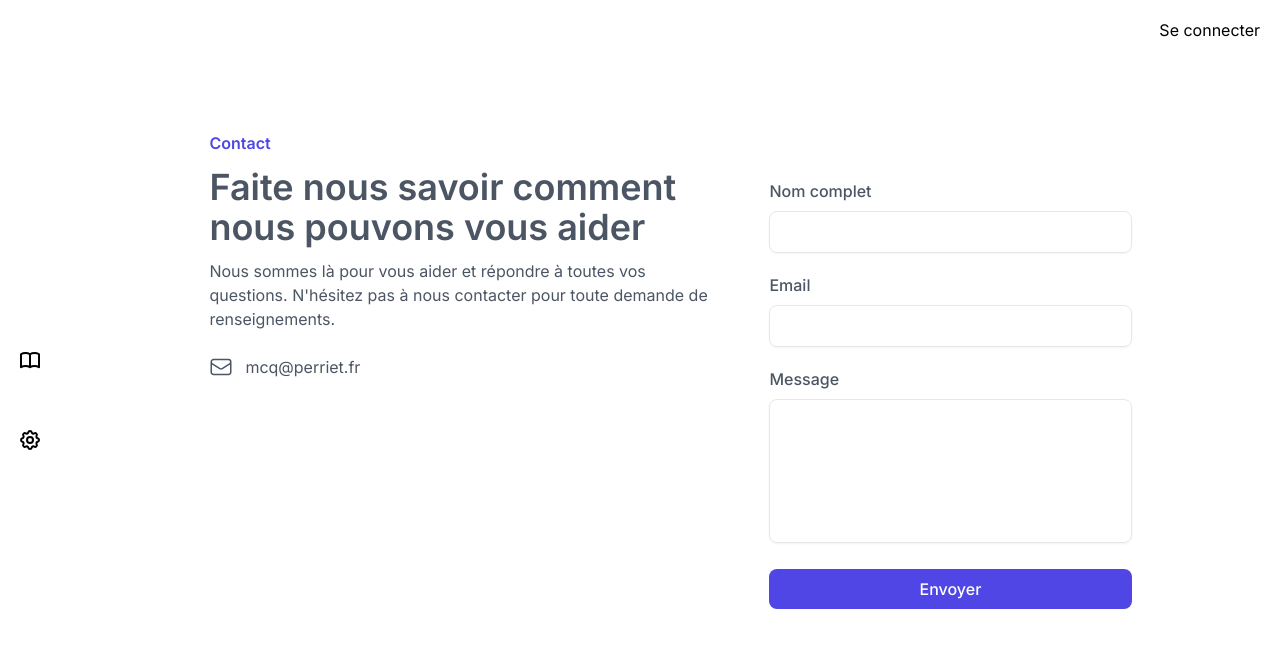
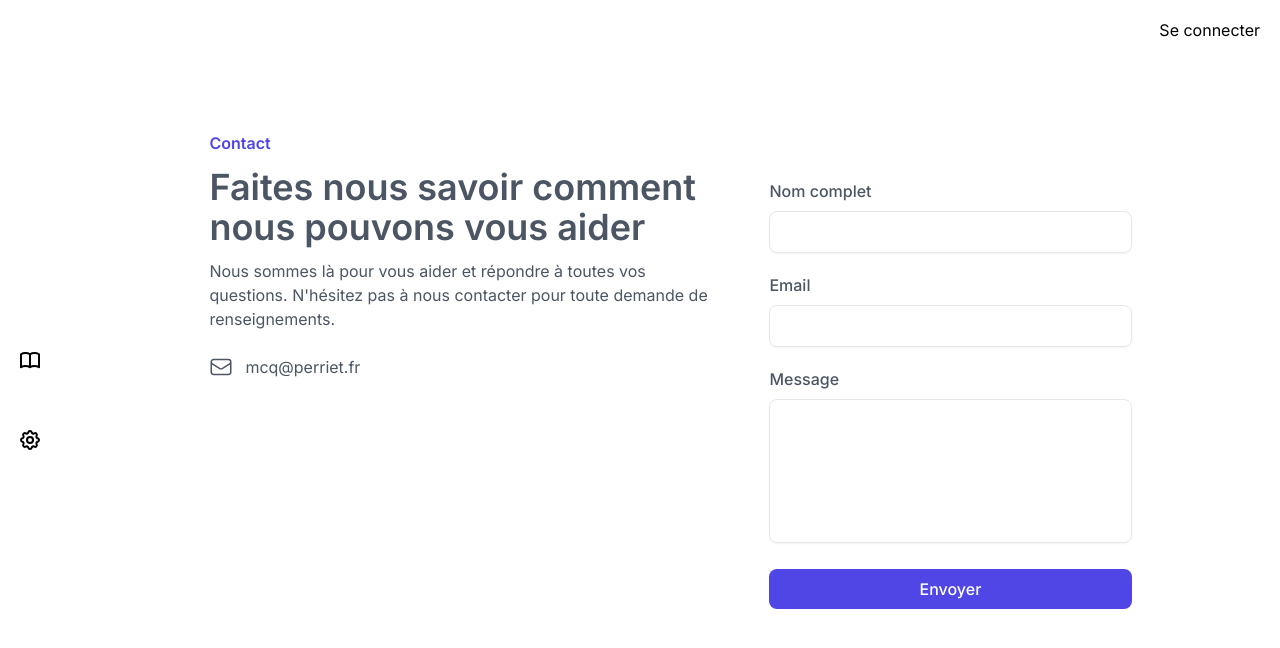
Before and after one commit to dimitri-perriet/MyCampusQuest, a Next.js app: page /help in a window 1280 px wide. Shown: the top 648 px of the page. Built offline with nearby package versions, Linux system fonts and the light colour scheme; no server answers.

Commit message:
Fix typo

```diff
--- a/src/app/help/page.jsx
+++ b/src/app/help/page.jsx
@@ -39,7 +39,7 @@ export default () => {
                             Contact
                         </h3>
                         <p className="dark:text-gray-100 text-3xl font-semibold sm:text-4xl">
-                            Faite nous savoir comment nous pouvons vous aider
+                            Faites nous savoir comment nous pouvons vous aider
                         </p>
                         <p className="dark:text-gray-100">
                             Nous sommes là pour vous aider et répondre à toutes vos questions. N'hésitez pas à nous contacter pour toute demande de renseignements.
```
